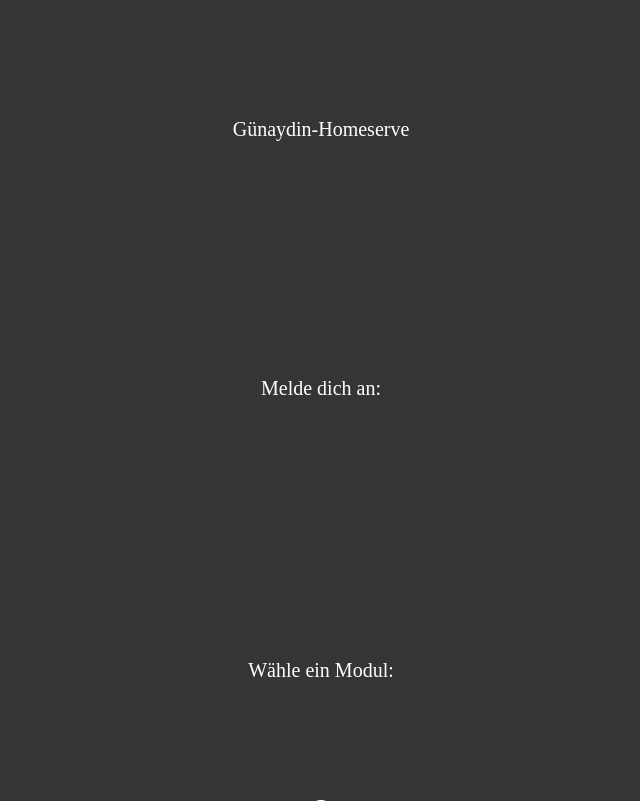
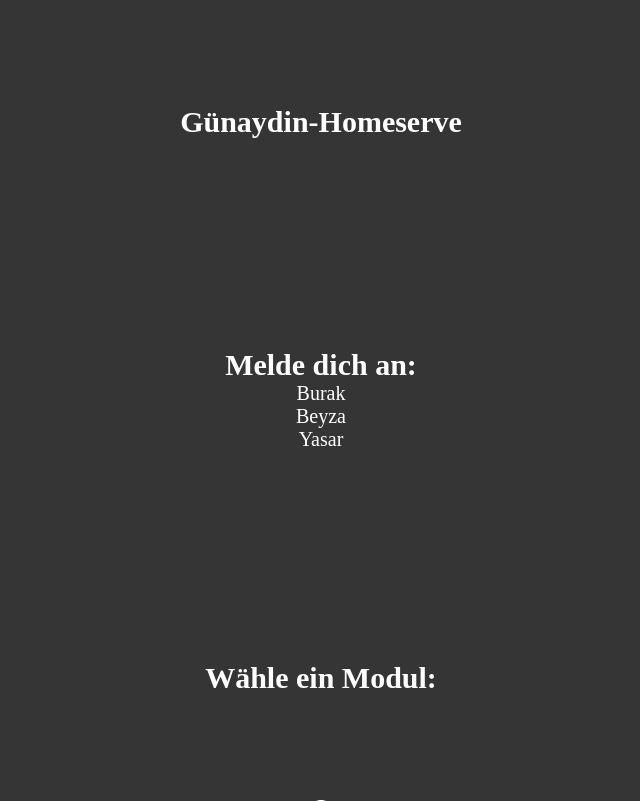
Before and after one commit to arsonite/homepie, a PHP site: page / in a window 1280 px wide. Shown: the top 801 px of the page, without its empty margins (319-959 px from the left). Run offline with PHP 8.4, Linux system fonts and the light colour scheme.

Commit message:
initial commit

```diff
--- a/index.html
+++ b/index.html
@@ -12,15 +12,16 @@
 			<span>Melde dich an:</span>
 
 			<div class="box">
-				<ul>
-					<li>
-					</li>
-				<ul>
+				<div id="burak" class="profile">Burak</div>
+				<div id="beyza" class="profile">Beyza</div>
+				<div id="yasar" class="profile">Yasar</div>
 			</div>
 		</main>
 
 		<nav>
 			<span>Wähle ein Modul:</div>
+
+			<div class="box">
 				<a id="home" class="image" href="/home">
 					<img src="/res/homepie_logo.svg">
 				</a>
@@ -30,6 +31,7 @@
 				<a id="synthia" class="image" href="http://synthia.viewdns.net">
 					<img src="/res/synthia_logo.svg">
 				</a>
+			</div>
 		</nav>
 
 		<footer>Powered by a measly Raspberry PI 3</footer>
--- a/style/master.css
+++ b/style/master.css
@@ -10,6 +10,18 @@
 
 .large {
 	font-size: 50px !important;
+}
+
+span {
+	top: 0;
+	left: 0;
+	right: 0;
+	bottom: 0;
+	margin: 0 auto;
+
+	text-align: center;
+	font-size: 30px;
+	font-weight: bold;
 }
 
 body {
@@ -33,18 +45,6 @@
 }
 
 body #root main {}
-
-body #root main p {
-	top: 0;
-	left: 0;
-	right: 0;
-	bottom: 0;
-	margin: 0 auto;
-
-	text-align: center;
-	font-size: 30px;
-	font-weight: bold;
-}
 
 body #root nav {
 	display: flex;
```
Also changed, not shown: 1 other file. Lines whose indentation alone changed are shown as unchanged.
